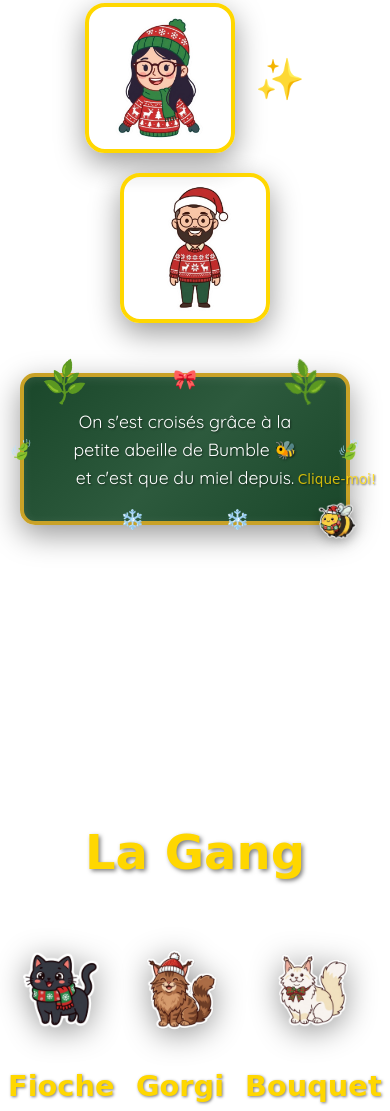
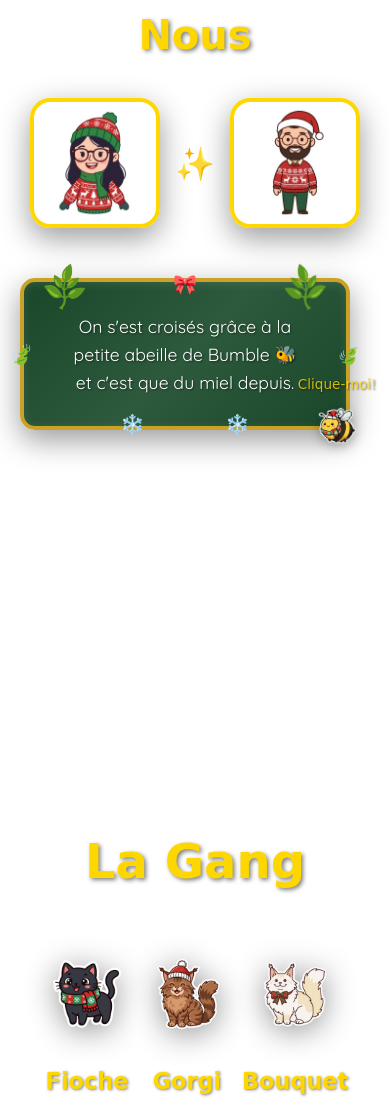
Before and after one commit to PatrickLarocque/christmas-card-2025, a plain HTML site: page index.html in a window 390 px wide. Shown: the part 1889-3000 px from the top of the page. Drawn offline with Linux system fonts and the light colour scheme; a web font is replaced by a local one.

Commit message:
more wrapping fixes

```diff
--- a/index.html
+++ b/index.html
@@ -1427,8 +1427,8 @@
                 display: flex;
                 justify-content: center;
                 align-items: center;
-                gap: 20px;
-                flex-wrap: wrap;
+                gap: 15px;
+                flex-wrap: nowrap;
             }
 
             .avatar {
@@ -1447,7 +1447,7 @@
             }
 
             .sparkle {
-                font-size: 2.5em;
+                font-size: 2em;
                 animation: sparkle 1.5s ease-in-out infinite;
             }
 
@@ -2300,17 +2300,29 @@
                 }
 
                 .avatar {
-                    width: 150px;
-                    height: 150px;
+                    width: 130px;
+                    height: 130px;
+                }
+
+                .avatars-container {
+                    gap: 15px;
+                }
+
+                .sparkle {
+                    font-size: 2em;
                 }
 
                 .cats-container {
-                    gap: 15px;
+                    gap: 10px;
                 }
 
                 .cat-image {
-                    width: 100px;
-                    height: 120px;
+                    width: 90px;
+                    height: 110px;
+                }
+
+                .cat-card h3 {
+                    font-size: 1.4em;
                 }
 
                 .note-card {
```
